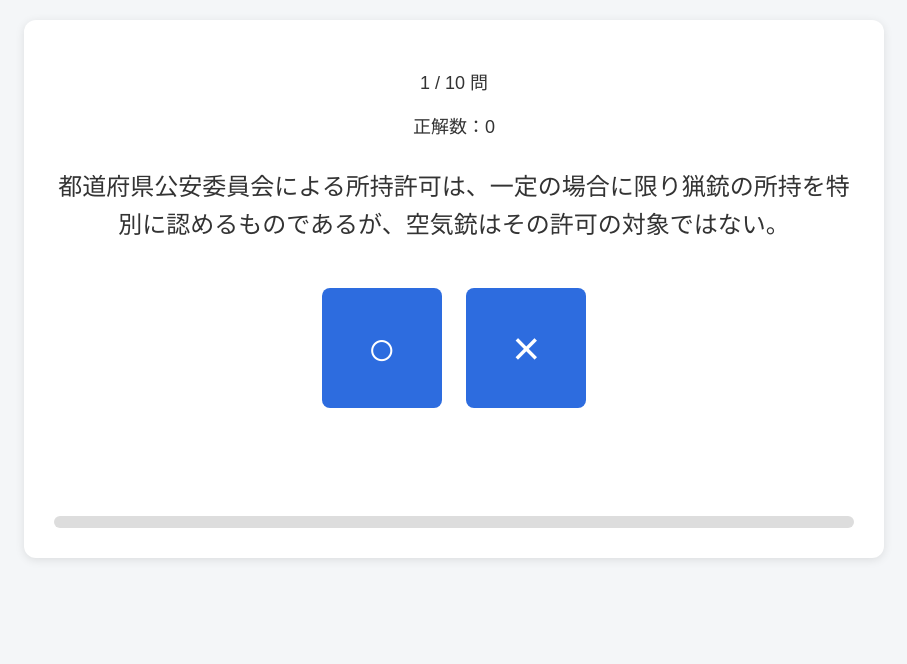
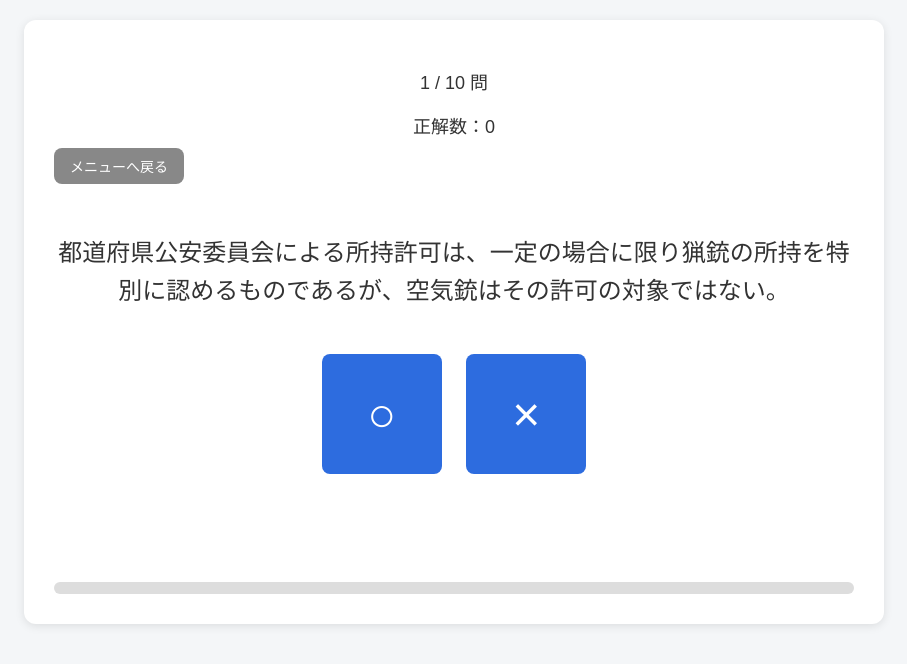
Before and after one commit to sevenflowersmim-Git/gun-safety-quiz, a plain HTML site: page index.html in a window 1280 px wide. Both pictures are taken after a click on the button "クイズ開始". Shown: the whole page, without its empty margins (186-1093 px from the left). Drawn offline with Linux system fonts and the light colour scheme.

Commit message:
Add files via upload

```diff
--- a/index.html
+++ b/index.html
@@ -73,6 +73,11 @@
 
             <p id="scoreDisplay"></p>
 
+           <button id="menuButton"
+                    onclick="quitQuiz()">
+                メニューへ戻る
+            </button>
+
             <div id="questionArea">
 
                 <p id="question"></p>
--- a/script.js
+++ b/script.js
@@ -694,7 +694,23 @@ function finishQuiz() {
 // メニューへ戻る
 // ====================
 
+function quitQuiz() {
+
+    const ok = confirm(
+        "クイズを終了してメニューに戻りますか？"
+    );
+
+    if (!ok) return;
+
+    showMenu();
+}
+
 function returnToMenu() {
+
+    showMenu();
+}
+
+function showMenu() {
 
     document.getElementById("resultScreen")
         .style.display = "none";
--- a/style.css
+++ b/style.css
@@ -225,3 +225,13 @@ button:hover:not(:disabled) {
 
     margin-top: 20px;
 }
+#menuButton {
+
+    margin-bottom: 20px;
+
+    padding: 8px 16px;
+
+    font-size: 14px;
+
+    background-color: #888;
+}
```
